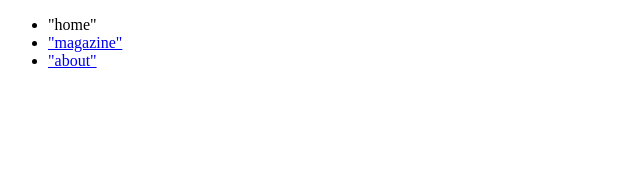
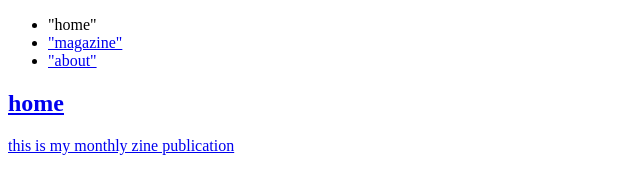
Before and after one commit to asreenz/sakhif-magazine, a plain HTML site: page index.html in a window 1280 px wide. Shown: the whole page, without its empty margins (0-640 px from the left). Drawn offline with Linux system fonts and the light colour scheme.

Commit message:
Update index.html

```diff
--- a/index.html
+++ b/index.html
@@ -14,5 +14,9 @@
                   </ul>
           </nav>
         </header>
+         <section>
+                 <h2>home</h2>
+                 <p>this is my monthly zine publication</p>
+         </section>
 </body>
 </html>
```
Lines whose indentation alone changed are shown as unchanged.
